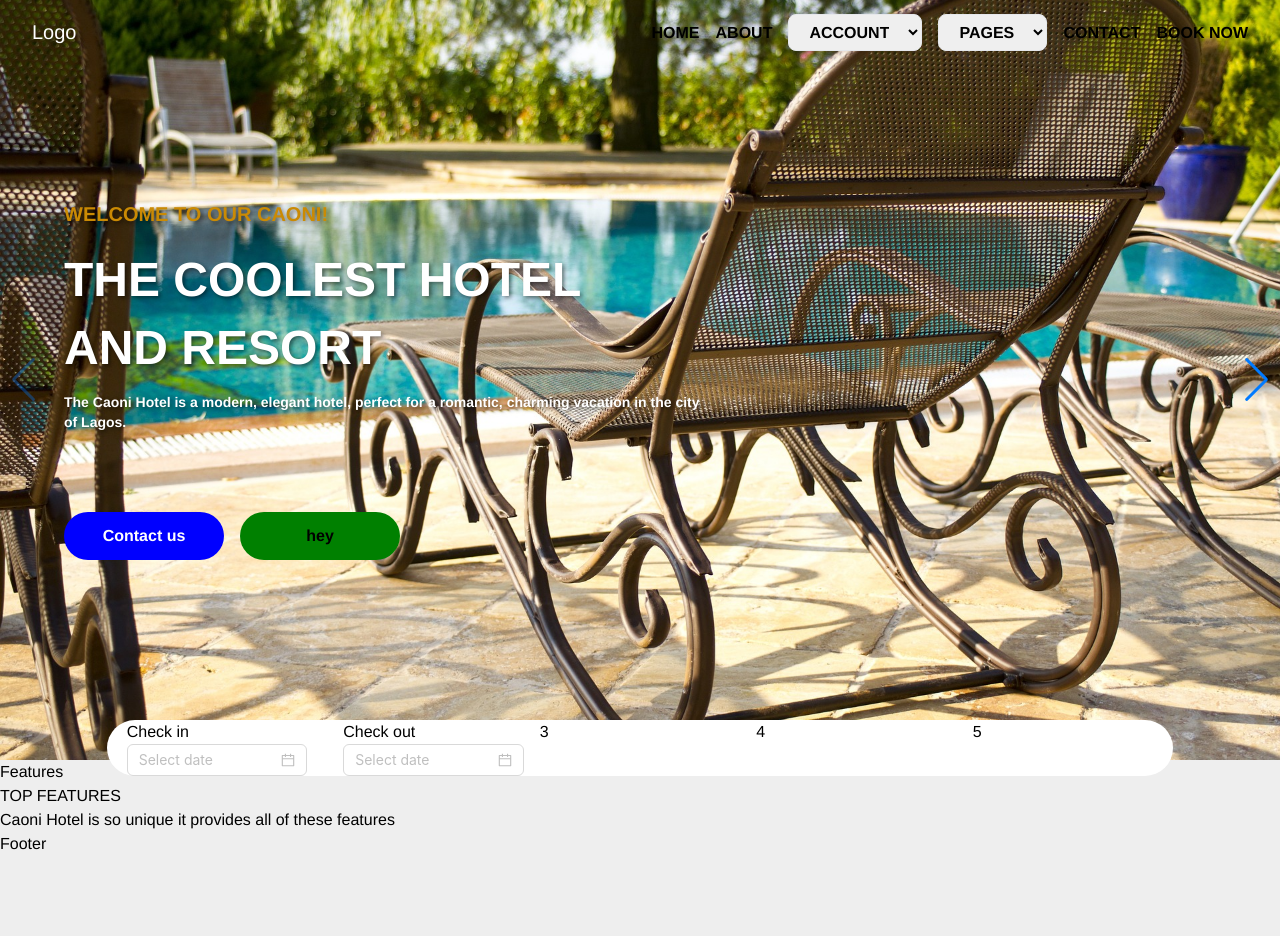
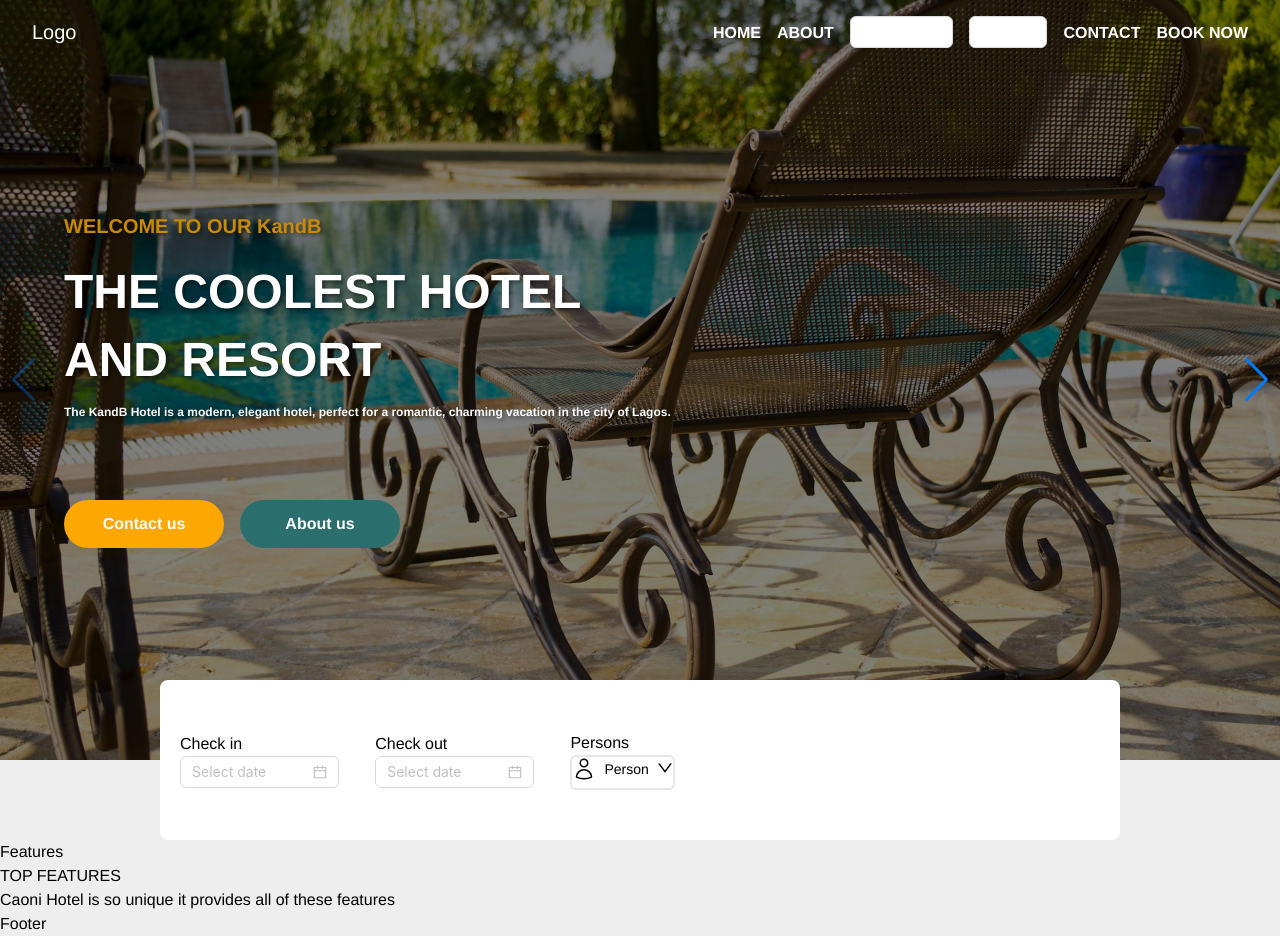
Before and after one commit to Kenny-svg/hotel_cms, a Next.js app: page /layout/Home in a window 1280 px wide. Before the commit the page ends 856 px from the top, so only its background shows below. Built offline with nearby package versions, Linux system fonts and the light colour scheme.

Commit message:
created checkout component

```diff
--- a/components/defaultLayout/Header.tsx
+++ b/components/defaultLayout/Header.tsx
@@ -1,7 +1,23 @@
 import { useState, useEffect } from "react";
 import Link from "next/link";
 
-const Header = () => {
+import { Button, Dropdown } from 'antd';
+
+const accountMenuItems = [
+  { key: '1', label: 'My Account' },
+  { key: '2', label: 'Settings' },
+  { key: '3', label: 'Logout' }
+];
+
+const pagesMenuItems = [
+  { key: '1', label: 'Home' },
+  { key: '2', label: 'About Us' },
+  { key: '3', label: 'Contact Us' }
+]
+
+
+
+const Header: React.FC = () => {
   const [isScrolled, setIsScrolled] = useState(false);
 
   useEffect(() => {
@@ -18,8 +34,8 @@ const Header = () => {
   }, []);
 
   const navLinkClassName = isScrolled
-    ? "nav-link font-bold text-blue-600"
-    : "nav-link font-bold";
+    ? "nav-link font-bold text-yellow-500"
+    : "nav-link font-bold text-white";
 
   const [menuOpen, setMenuOpen] = useState(false);
 
@@ -28,11 +44,7 @@ const Header = () => {
   };
 
   return (
-    <nav
-      className={`fixed w-full ${
-        isScrolled ? "bg-white shadow-md" : "bg-transparent"
-      } transition duration-500 ease-in-out z-50`}
-    >
+<nav className={`fixed w-full ${isScrolled ? "bg-white shadow-full" : "bg-transparent"} transition duration-500 ease-in-out z-50`}>
   <div className="container mx-auto px-4 sm:px-6 lg:px-8">
     <div className="flex items-center justify-between h-16">
       <div className="flex-shrink-0">
@@ -41,48 +53,70 @@ const Header = () => {
         </Link>
       </div>
       <div className="block md:hidden">
-            <button className="hamburger" onClick={handleMenuOpen}>
-              <span className="hamburger-line">k</span>
-              <span className="hamburger-line"></span>
-              <span className="hamburger-line"></span>
+        <button className="hamburger"  onClick={handleMenuOpen} >
+        <svg xmlns="http://www.w3.org/2000/svg" fill="none" viewBox="0 0 24 24" stroke-width="1.5" stroke="currentColor" className="w-6 h-6">
+        <path stroke-linecap="round" stroke-linejoin="round" d="M3.75 6.75h16.5M3.75 12h16.5m-16.5 5.25h16.5" />
+        </svg>
         </button>
       </div>
-          <div className={`md:flex md:items-baseline md:space-x-4 ${menuOpen ? "block" : "hidden"}`}>
+      <div className={`md:flex md:items-baseline md:space-x-4 hidden`}>
         <Link href="/">
           <p className={`${navLinkClassName} block md:inline-block mb-2 md:mb-0`}>HOME</p>
         </Link>
         <Link href="/about">
           <p className={`${navLinkClassName} block md:inline-block mb-2 md:mb-0`}>ABOUT</p>
         </Link>
-            <div className="flex flex-col md:flex-row">
-              <div className="relative inline-block text-left md:mr-4">
-                <select
-                  className={`${navLinkClassName} border rounded-lg px-4 py-2 transition duration-300 ease-in-out hover:border-blue-600 focus:border-blue-600 focus:outline-none focus:shadow-outline-blue active:outline-none active:shadow-outline-blue`}
-                >
-                  <option>ACCOUNT</option>
-                  <option>Login</option>
-                  <option>Signup</option>
-                </select>
-                <div className="pointer-events-none absolute inset-y-0 right-0 flex items-center px-2 text-gray-700"></div>
-              </div>
-              <div className="relative inline-block text-left">
-                <select
-                  className={`${navLinkClassName} border rounded-lg px-4 py-2 transition duration-300 ease-in-out hover:border-blue-600 focus:border-blue-600 focus:outline-none focus:shadow-outline-blue active:
-:outline-none active:shadow-outline-blue`}
-                  >
-                    <option>PAGES</option>
-                    <option>Login</option>
-                    <option>Signup</option>
-                  </select>
-                  <div className="pointer-events-none absolute inset-y-0 right-0 flex items-center px-2 text-gray-700"></div>
+        <Dropdown className={`${navLinkClassName} block md:inline-block mb-2 md:mb-0`}  menu={{ items: accountMenuItems }} placement="bottomLeft" arrow>
+          <Button className={navLinkClassName}>ACCOUNT</Button>
+        </Dropdown>
+        <Dropdown className={`${navLinkClassName} block md:inline-block mb-2 md:mb-0`}  menu={{ items: pagesMenuItems }} placement="bottomLeft" arrow >
+          <Button className={navLinkClassName}>PAGES</Button>
+        </Dropdown>
+        <Link href="/contact">
+          <p className={`${navLinkClassName} hidden md:block`}>CONTACT</p>
+        </Link>
+        <button className={`${navLinkClassName} btn-primary font-bold hidden md:block`}>BOOK NOW</button>
       </div>
     </div>
+    {/* Mobile menu */}
+    <div className="flex justify-end">
+  <div
+    className={`md:hidden ${
+      menuOpen ? "block" : "hidden"
+    } bg-white p-5 w-full transition-all duration-300 transform ${
+      menuOpen ? "translate-x-0" : "translate-x-full"
+    }`}
+  >
+    <Link href="/">
+      <p className={`${menuOpen ? "text-yellow-500" : ""} ${navLinkClassName} block mb-2 transition-colors duration-300`}>HOME</p>
+    </Link>
+    <Link href="/about">
+      <p className={`${menuOpen ? "text-yellow-500" : ""} ${navLinkClassName} block mb-2 transition-colors duration-300`}>ABOUT</p>
+    </Link>
+    <Dropdown
+      className={`${menuOpen ? "text-yellow-500" : ""} ${navLinkClassName} block mb-2 transition-colors duration-300`}
+      menu={{ items: accountMenuItems }}
+      placement="bottomLeft"
+      arrow
+    >
+      <Button className={navLinkClassName}>ACCOUNT</Button>
+    </Dropdown>
+    <Dropdown
+      className={`${menuOpen ? "text-yellow-500" : ""} ${navLinkClassName} block mb-2 transition-colors duration-300`}
+      menu={{ items: pagesMenuItems }}
+      placement="bottomLeft"
+      arrow
+    >
+      <Button className={navLinkClassName}>PAGES</Button>
+    </Dropdown>
     <Link href="/contact">
-                <p className={navLinkClassName}>CONTACT</p>
+      <p className={`${menuOpen ? "text-yellow-500" : ""} ${navLinkClassName} block mb-2 transition-colors duration-300`}>CONTACT</p>
     </Link>
-              <button className={`${navLinkClassName} btn-primary font-bold`}>BOOK NOW</button>
+    <button className={`${menuOpen ? "text-yellow-500" : ""} ${navLinkClassName} block mb-2 transition-colors duration-300`}>BOOK NOW</button>
   </div>
 </div>
+
+
         </div>
     </nav>
   );
--- a/components/defaultLayout/HomeComponents/Carousel.tsx
+++ b/components/defaultLayout/HomeComponents/Carousel.tsx
@@ -14,27 +14,32 @@ import CheckOut from "./CheckOut";
 
 export default function App() {
   let name: String = "Contact us"
-  let name1: String = "hey"
+  let name1: String = "About us"
 
   const btnStyle1 = {
-    backgroundColor: "blue",
-    color: "white"
+    backgroundColor: "#FCA702",
+    color: "white",
+
   };
 
   const btnStyle2 = {
-    backgroundColor: "green",
-    color: "black"
+    backgroundColor: "#2B6E6E",
+    color: "white"
   };
   return (
     <>
       <Swiper navigation={true} modules={[Navigation]} className="mySwiper">
         <SwiperSlide>
-          <img style={{}} src="../assets/HomeImages/bannerImage.jpg" alt="" />
+        <div className="relative">
+        <img className="w-full" src="../assets/HomeImages/bannerImage.jpg" alt="" />
+        <div className="absolute inset-0 bg-black opacity-50"></div>
+      </div>
+
           <div className="caption">
-            <h5 className="text-yellow-600 md:text-xl mb-7 text-xl">WELCOME TO OUR CAONI!</h5>
-            <h1 className="md:text-5xl text-3xl">THE COOLEST HOTEL</h1>
-            <h1 className="md:text-5xl mt-5 text-3xl">AND RESORT</h1>
-            <p className="md:mt-5 text-sm">The Caoni Hotel is a modern, elegant hotel, perfect for a romantic, charming vacation in the city of Lagos.</p>
+            <h5 className="text-yellow-600 md:text-xl mb-7 text-xl">WELCOME TO OUR KandB</h5>
+            <h1 className="md:text-5xl text-2xl">THE COOLEST HOTEL</h1>
+            <h1 className="md:text-5xl md:mt-5 text-2xl">AND RESORT</h1>
+            <p className="md:mt-5 mt-3 text-xs">The KandB Hotel is a modern, elegant hotel, perfect for a romantic, charming vacation in the city of Lagos.</p>
             <div className="flex gap-4 mt-20">
               <Btn name={name} style={btnStyle1} />
               <Btn name={name1} style={btnStyle2} />
--- a/components/defaultLayout/HomeComponents/CheckOut.tsx
+++ b/components/defaultLayout/HomeComponents/CheckOut.tsx
@@ -1,7 +1,24 @@
 import React from 'react';
 import { DatePicker, Space } from 'antd';
 import type { DatePickerProps, RangePickerProps } from 'antd/es/date-picker';
+import { DownOutlined } from '@ant-design/icons';
+import type { MenuProps } from 'antd';
+import { Dropdown } from 'antd';
 
+const items: MenuProps['items'] = [
+    {
+      label: <a href="https://www.antgroup.com">Person 1</a>,
+      key: '0',
+    },
+    {
+      label: <a href="https://www.aliyun.com">Person 2</a>,
+      key: '1',
+    },
+    {
+      type: 'divider',
+    },
+
+  ];
 
 const onChange = (
   value: DatePickerProps['value'] | RangePickerProps['value'],
@@ -17,25 +34,44 @@ const onOk = (value: DatePickerProps['value'] | RangePickerProps['value']) => {
 const CheckOut: React.FC = () => {
     return (
         <>
-        <div className="flex justify-center">
-            <div className="rounded-full bg-white w-10/12 md:w-10/12 grid grid-cols-1 md:grid-cols-5 gap-4 mx-auto absolute z-10 -mt-10">
-                <div className='ml-5'>
-                    <h3 className=''>Check in</h3>
+<div className="flex justify-center h-auto md:h-20">
+  <div className="rounded-lg bg-white w-11/12 md:w-10/12 lg:w-9/12 grid grid-cols-1 md:grid-cols-5 items-center gap-4 mx-auto z-10 -mt-20">
+    <div className='col-span-2 md:col-span-1 ml-5'>
+      <h3 className='text-center md:text-left'>Check in</h3>
+      <div className='flex justify-center md:justify-start'>
         <Space direction="vertical" size={12}>
           <DatePicker showTime onChange={onChange} onOk={onOk} />
         </Space>
       </div>
-                <div className='ml-5'>
-                    <h3 >Check out</h3>
-                <Space direction="vertical" size={12}>
+    </div>
+    <div className='col-span-2 md:col-span-1 ml-5'>
+      <h3 className='text-center md:text-left'>Check out</h3>
+      <div className='flex justify-center md:justify-start'>
+        <Space direction="vertical" size={12} >
           <DatePicker showTime onChange={onChange} onOk={onOk} />
         </Space>
       </div>
-                <div>3</div>
-                <div>4</div>
-                <div>5</div>
+    </div>
+    <div className='col-span-2 md:col-span-1 ml-5'>
+      <h3 className='text-center md:text-left'>Persons</h3>
+      <div className='flex justify-center md:justify-start'>
+      <Dropdown className='border-2 rounded-md ' menu={{ items }} trigger={['click']}>
+    <a onClick={(e) => e.preventDefault()}>
+      <Space>
+      <svg xmlns="http://www.w3.org/2000/svg" fill="none" viewBox="0 0 24 24" stroke-width="1.5" stroke="currentColor" className="w-6 h-6">
+    <path stroke-linecap="round" stroke-linejoin="round" d="M15.75 6a3.75 3.75 0 11-7.5 0 3.75 3.75 0 017.5 0zM4.501 20.118a7.5 7.5 0 0114.998 0A17.933 17.933 0 0112 21.75c-2.676 0-5.216-.584-7.499-1.632z" />
+    </svg>
+        <p className='text-sm'>Person</p>
+        <DownOutlined />
+
+      </Space>
+    </a>
+  </Dropdown>
       </div>
     </div>
+  </div>
+</div>
+
 
         </>
      );
--- a/components/utils/Btn.tsx
+++ b/components/utils/Btn.tsx
@@ -5,7 +5,7 @@ type Props = {
 
 const Btn = ({ name, style }: Props) => {
     return (
-        <button style={style} className=" p-2 rounded-md w-60 md:p-3 md:w-40 md:rounded-full">{name}</button>
+        <button style={style} className=" p-2 rounded-md w-100 md:p-3 md:w-40 md:rounded-full">{name}</button>
      );
 }
 
```
Lines whose indentation alone changed are shown as unchanged.
